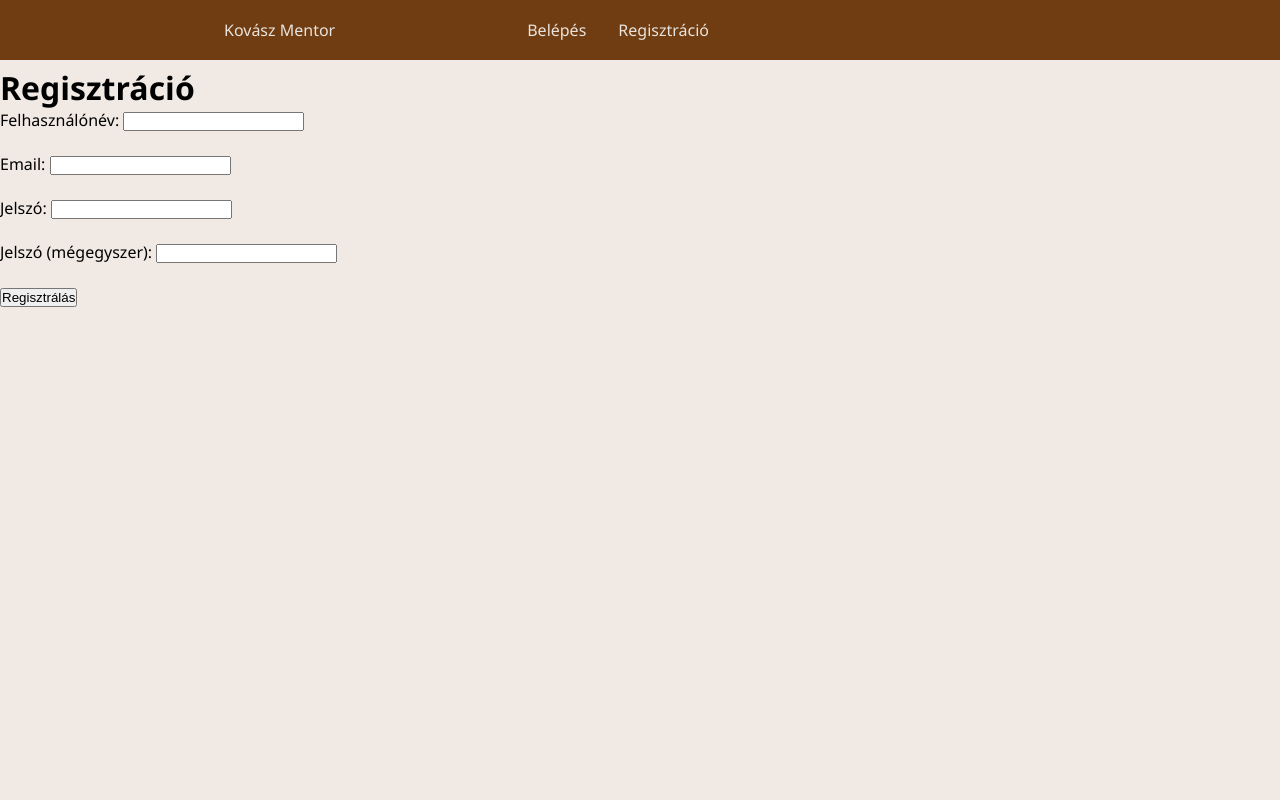
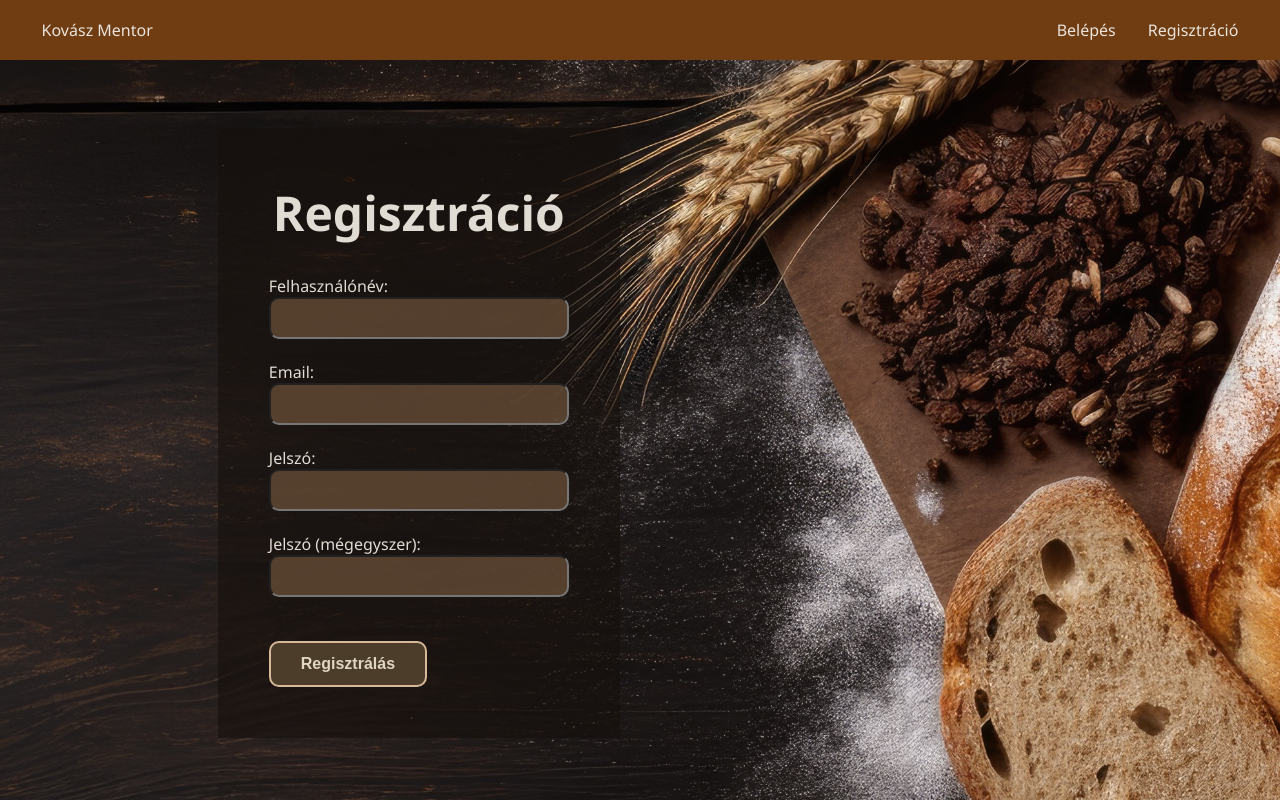
Before and after one commit to Adri959/teszt5555, a Django app: page /app/regisztracio/ in a window 1280 px wide. Run offline with Django 5.2, Linux system fonts and the light colour scheme; some web fonts are replaced.

Commit message:
newstuff

```diff
--- a/backend/app/models.py
+++ b/backend/app/models.py
@@ -27,6 +27,7 @@ class Idopont(models.Model):
 class Foglalas(models.Model):
     idopont = models.OneToOneField(Idopont, on_delete=models.CASCADE)  # Egy időpontra csak egy foglalás lehet
     szolgaltatas = models.ForeignKey(Szolgaltatas, on_delete=models.CASCADE)
+    tapasztalat = models.CharField(max_length=100,null=True,blank=True)
     user = models.ForeignKey(User, on_delete=models.CASCADE)
 
 
--- a/backend/app/views.py
+++ b/backend/app/views.py
@@ -57,7 +57,7 @@ def foglal(request):
 
         szolgaltatasnev = request.POST.get('szolgaltatas')
         idopont = request.POST.get('idopont')
-
+        tapasztalat = request.POST.get('tapasztalat')
         most = datetime.datetime.now()
         ketoramulva = most + datetime.timedelta(hours=2)
 
@@ -84,7 +84,7 @@ def foglal(request):
         idopont.foglalt = True
         idopont.save()
 
-        foglalas = Foglalas(idopont=idopont, szolgaltatas=Szolgaltatasobj, user=userobj)
+        foglalas = Foglalas(idopont=idopont, szolgaltatas=Szolgaltatasobj, user=userobj, tapasztalat=tapasztalat)
         foglalas.save()
 
     return redirect('/app/sikeresfoglalas')
--- a/backend/static/index.css
+++ b/backend/static/index.css
@@ -53,6 +53,13 @@ h4{background: linear-gradient(45deg, #a1512e 0%,#c77e35 60%, #cf965c 80%);
     color: transparent;
 
 }
+h5{
+    color: var(--mytextcolor2);
+    font-size: 3rem;
+    text-align: center;
+    padding-bottom: 10%;
+
+}
 img{
     box-shadow: 0 4px 10px rgba(0, 0, 0, 0.3);
 }
@@ -63,9 +70,12 @@ span{
     color: #b35304;
 }
 
+
+
 /* ALL SCREEN ALL SCREEN ALL SCREEN ALL SCREEN ALL SCREEN ALL SCREEN ALL SCREEN ALL SCREEN */
 
 /* hero */
+
 
     .hero-container{
         background-size: cover;
@@ -277,6 +287,59 @@ span{
         color: #3b2a1c;
     }
 
+#input-side{
+        background-size: cover;
+        background-repeat: no-repeat;
+        width: 100vw;
+        height: 100vh;
+        display: flex;
+    }
+
+.input-content{
+    color: var(--mytextcolor2);
+    max-width: 600px;
+
+
+}
+.middle-position{
+    display: flex;
+    flex-direction: column;
+    align-items: center;
+    justify-content: center;
+    text-align: center;
+}
+.middle-position button{
+    margin-bottom: 2rem;
+}
+.input-field{
+    color: var(--mytextcolor);
+    background-color: #684e38c2;
+    border-radius: 10px;
+}
+.input-field:focus{
+    outline: none;
+    border-color: #d7b899ee;
+    background-color: #915727c2;
+
+}
+
+.submit-button{
+        background-color: #4b3d2a;
+        color: #e0d6c1;
+        border: 2px solid #d7b899;
+        border-radius: 10px;
+        padding: 12px 30px;
+        font-size: 1rem;
+        font-weight: 600;
+        cursor: pointer;
+        transition: all 0.3s ease;
+        margin: 0;
+        align-self: center;
+        }
+.submit-button:hover {
+        background-color: #d7b899;
+        color: #3b2a1c;}
+
 .contact-container{
         background-size: cover;
         /* background-position: 60% 40%; */
@@ -286,6 +349,9 @@ span{
         color: var(--mytextcolor2);
 
     }
+.link{
+    color: var(--mytextcolor2);
+}
 
 /* PORTRAIT PORTRAIT PORTRAIT PORTRAIT PORTRAIT PORTRAIT PORTRAIT PORTRAIT PORTRAIT PORTRAIT*/
 
@@ -581,6 +647,13 @@ span{
     text-align: center;
 }
 
+#input-side{
+    display: flex;
+    flex-direction: column;
+    align-items: center;
+    background-image: url('./images/input-side-portrait.jpg');
+}
+
 /* contact */
 
 .contact-container{
@@ -631,24 +704,36 @@ span{
     }
     .nav-content{
         display: flex;
-        justify-content: start;
+        justify-content: space-between;
         align-items: center;
-        width: 70%;
+        width: 100%;
+        padding: 0% 2%;
     }
-    .logo{
-        margin-right: 10rem;
-        margin-left: 1rem;
-    }
-    .navbar-menu{
-        display: flex;
-        justify-content: space-around;
-        align-items: center;
-    }
+    /* .logo {} */
+        /* width: 20%; */
+        /* background-color: green;  */
     .menu-open{
         display: none;
     }
     .menu-close{
         display: none;
+    }
+    .navbar-menu{
+        display: flex;
+        justify-content: center;
+        align-items: center;
+        /* width: 60%; */
+    }
+    .nav-right{
+        display: flex;
+        justify-content: end;
+        align-items: center;
+        /* width: 20%; */
+
+    }
+    .nav-right li a{
+    padding: 14px 16px;
+    /* background-color: greenyellow; */
     }
 
 /* hero landscape */
@@ -939,6 +1024,28 @@ span{
 
 }
 
+#input-side{
+    display: flex;
+        flex-direction: column;
+        align-items: start;
+        justify-content: center;
+        background-image: url('./images/input-side-landscape.jpg');
+        background-position: 70% 40%;
+}
+.input-content{
+    margin-left: 17%;
+    background-color: #16100c9c;
+    padding: 4%;
+}
+.input-field{
+    font-size: 1rem;
+    width: 300px;
+    padding: 10px;
+
+}
+
+
+
 /* contact landscape */
 
 .contact-container{
--- a/backend/templates/regisztracio.html
+++ b/backend/templates/regisztracio.html
@@ -1,11 +1,12 @@
 {% extends 'base.html' %}
 {% block content %}
+<section id="input-side">
     <nav class="navbar">
             <div class="nav-content">
                 <a href={% url 'app:index' %} class="logo">Kovász Mentor</a>
                 <div class="menu-open"><i>open</i></div>
                 <div class="menu-close"><i>close</i></div>
-                <ul class="navbar-menu">
+                <ul class="nav-right">
                     {% if request.user.is_authenticated %}
                     <li><a href={% url 'app:profilepage' %}>Foglalásaim</a></li>
                     <li></li><a href={% url 'app:kilepes' %}>Kilépés</a></li>
@@ -17,38 +18,43 @@
             </div>
     </nav>
     <br><br><br>
-<h1>Regisztráció</h1>
+
+<div class="input-content">
+<h5>Regisztráció</h5>
 {% comment %} Itt fontos, hogy a name attribútum maradjon meg az inputoknál {% endcomment %}
-<form method="post" action={% url 'app:regisztracio' %}>
+<form method="post" action={% url 'app:regisztracio' %} >
     {% csrf_token %}
-    <label for="username">Felhasználónév: </label>
-    <input type="text" name="username" required>
+    <label for="username">Felhasználónév: </label> <br>
+    <input type="text" name="username" required class="input-field">
 
     <br>
     <br>
 
-    <label for="email">Email: </label>
-    <input type="text" name="email" required>
+    <label for="email">Email: </label> <br>
+    <input type="text" name="email" required class="input-field">
 
     <br>
     <br>
 
-    <label for="password">Jelszó: </label>
-    <input type="password" name="password" required>
+    <label for="password">Jelszó: </label> <br>
+    <input type="password" name="password" required class="input-field">
 
     <br>
     <br>
 
-    <label for="password2">Jelszó (mégegyszer): </label>
-    <input type="password" name="password2" required>
+    <label for="password2">Jelszó (mégegyszer): </label> <br>
+    <input type="password" name="password2" required class="input-field">
 
     <br>
     <br>
+    <br>
 
-    <input type="submit" value="Regisztrálás">
+    <input type="submit" value="Regisztrálás" class="submit-button">
 
 </form>
 {% for message in messages %}
     <p>{{message}}</p>
 {% endfor %}
+</div>
+</section>
 {% endblock %}
```
Also changed, not shown: backend/app/management/commands/idelete.py (added, +13 -0 lines), backend/app/management/commands/igenerate.py (added, +30 -0 lines), backend/app/management/commands/mytask.py (+7 -5 lines), backend/ido.py (+9 -5 lines), backend/templates/belepes.html (+15 -10 lines), backend/templates/foglalas.html (+22 -12 lines), backend/templates/index.html (+8 -2 lines), backend/templates/profilepage.html (+12 -6 lines), backend/templates/sikeresfoglalas.html (+7 -5 lines), backend/app/migrations/0004_foglalas_tapasztalat.py (added), backend/db.sqlite3, backend/static/images/input-side-landscape.jpg (added), backend/static/images/input-side-portrait.jpg (added), 1 other file.
